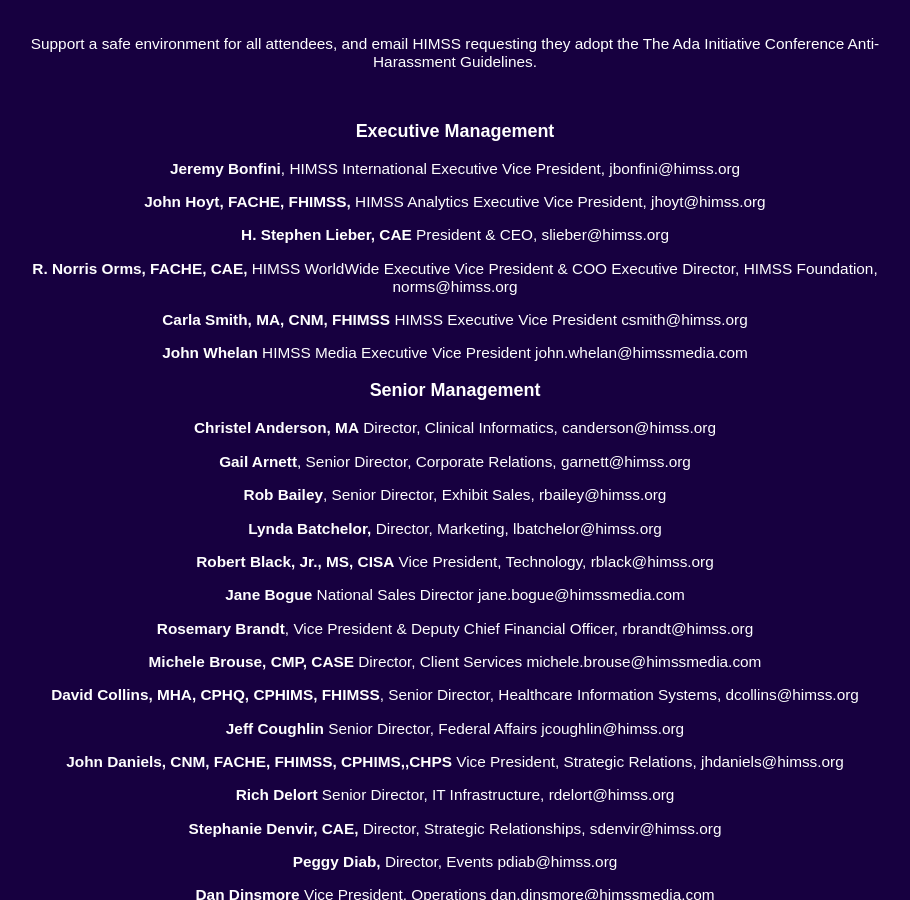
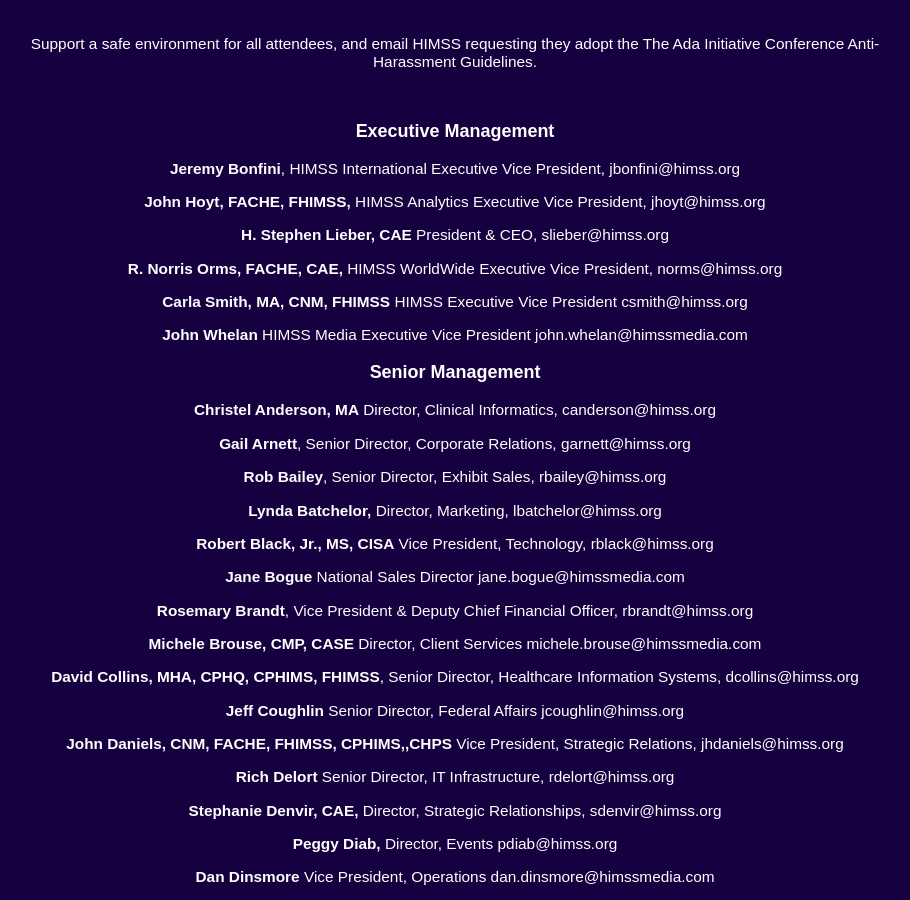
Before and after one commit to laurenstill/laurenstill.github.io, a Jekyll site: the page himssplzrespond.html, which Jekyll copies as it is, in a window 1280 px wide and 900 px high, scrolled down 400 px. Shown: the whole window, without its empty margins (185-1095 px from the left). Built offline with Jekyll 4.4.1, drawn with Linux system fonts in a browser that asks for light colours.

Commit message:
Update himssplzrespond.html

```diff
--- a/himssplzrespond.html
+++ b/himssplzrespond.html
@@ -104,7 +104,7 @@
 <p><strong>Jeremy Bonfini</strong>, HIMSS International Executive Vice President, <a href="mailto:jbonfini@himss.org">jbonfini@himss.org</a></p>
 <p><strong>John Hoyt, FACHE, FHIMSS,</strong> HIMSS Analytics Executive Vice President, <a href="mailto:jhoyt@himss.org">jhoyt@himss.org</a></p>
 <p><strong>H. Stephen Lieber, CAE </strong>President &amp; CEO, <a href="mailto:slieber@himss.org">slieber@himss.org</a></p>
-<p><strong>R. Norris Orms, FACHE, CAE,</strong> HIMSS WorldWide Executive Vice President &amp; COO Executive Director, HIMSS Foundation, <a href="mailto:norms@himss.org">norms@himss.org</a></p>
+<p><strong>R. Norris Orms, FACHE, CAE,</strong> HIMSS WorldWide Executive Vice President, <a href="mailto:norms@himss.org">norms@himss.org</a></p>
 <p><strong>Carla Smith, MA, CNM, FHIMSS </strong>HIMSS Executive Vice President <a href="mailto:csmith@himss.org">csmith@himss.org</a></p>
 <p><strong>John Whelan </strong>HIMSS Media Executive Vice President <a href="mailto:john.whelan@himssmedia.com">john.whelan@himssmedia.com</a></p>
 <h3>Senior Management</h3>
```
